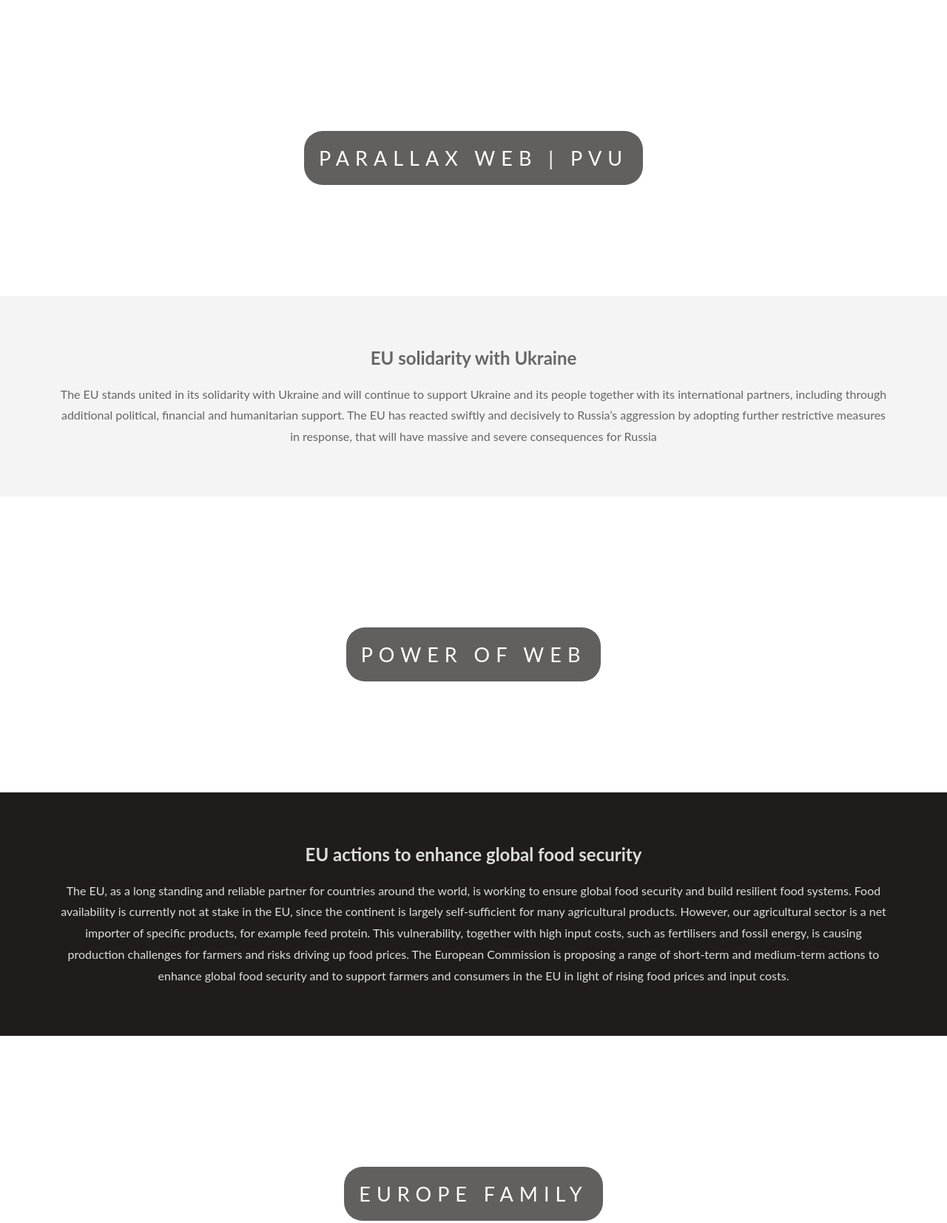
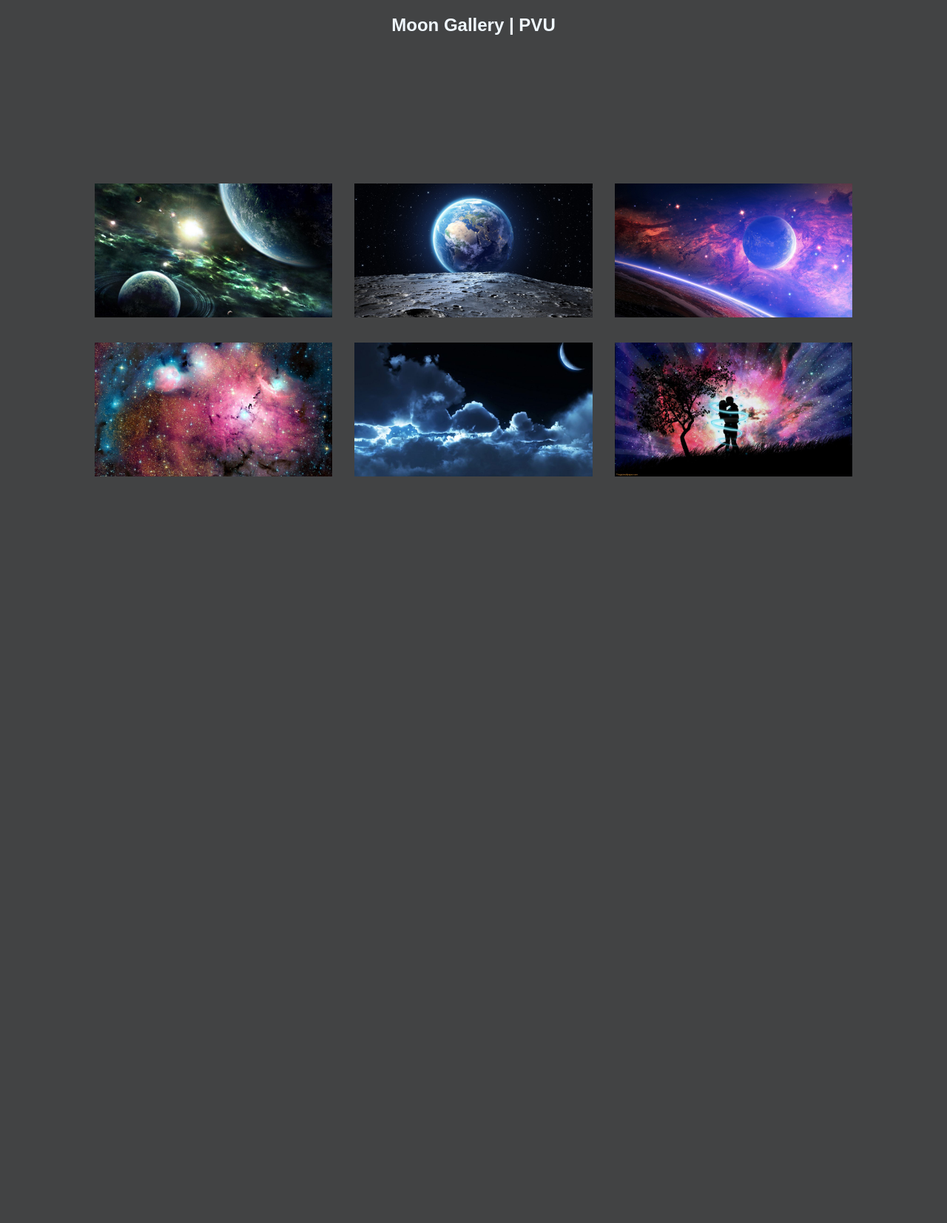
Before and after one commit to vitpoverenov/moon_gallery_pv, a plain HTML site: page index.html in a window 1280 px wide. Shown: the top 1653 px of the page at 74% size. After the commit the page ends 848 px from the top, so only its background shows below. Drawn offline with Linux system fonts and the light colour scheme; files whose address does not match are found by name.

Commit message:
Add files via upload

```diff
--- a/index.html
+++ b/index.html
@@ -5,71 +5,34 @@
   <meta http-equiv="X-UA-Compatible" content="IE=edge">
   <meta name="viewport" content="width=device-width, initial-scale=1.0">
   <link rel="stylesheet" href="style.css">
-  <link rel="shortcut icon" href="favicon.ico" type="image/x-icon">
-  <title>Parallax Web | PVU</title>
+  <link rel="stylesheet" href="lightbox.css">
+  <title>Moon gallery | Web</title>
 </head>
 <body>
- <div class="img1">
-   <div class="ptext">
-     <span class="border">
-      Parallax Web | PVU
-     </span>
-   </div>
- </div>
-  <section class="section section-light">
-    <h2>EU solidarity with Ukraine</h2>
-    <p>
-      The EU stands united in its solidarity with Ukraine and will continue to support Ukraine and its people together with its international partners, including through additional political, financial and humanitarian support.
-      The EU has reacted swiftly and decisively to Russia’s aggression by adopting further restrictive measures in response, that will have massive and severe consequences for Russia
-    </p>
-  </section>
-  <div class="img2">
-    <div class="ptext">
-      <span class="border">
-        Power of Web
-      </span>
+  <h1 class="main-title">Moon Gallery | PVU</h1>
+  <div class="container">
+    <div class="gallery">
+      <a href="1.jpg" data-lightbox="moons" data-title="Caption1">
+        <img src="1.jpg" alt="img-1">
+      </a>
+      <a href="2.jpg" data-lightbox="moons" data-title="Caption2">
+        <img src="2.jpg" alt="img-2">
+      </a>
+      <a href="3.jpg" data-lightbox="moons" data-title="Caption3">
+        <img src="3.jpg" alt="img-3">
+      </a>
+      <a href="4.jpg" data-lightbox="moons" data-title="Caption4">
+        <img src="4.jpg" alt="img-4">
+      </a>
+      <a href="5.jpg" data-lightbox="moons" data-title="Caption5">
+        <img src="5.jpg" alt="img-5">
+      </a>
+      <a href="6.jpg" data-lightbox="moons" data-title="Caption6">
+        <img src="6.jpg" alt="img-6">
+      </a>
     </div>
   </div>
-  <section class="section section-dark">
-    <h2>EU actions to enhance global food security</h2>
-    <p>
-      The EU, as a long standing and reliable partner for countries around the world, is working to ensure global food security and build resilient food systems.
-      Food availability is currently not at stake in the EU, since the continent is largely self-sufficient for many agricultural products. However, our agricultural sector is a net importer of specific products, for example feed protein. This vulnerability, together with high input costs, such as fertilisers and fossil energy, is causing production challenges for farmers and risks driving up food prices.
-      The European Commission is proposing a range of short-term and medium-term actions to enhance global food security and to support farmers and consumers in the EU in light of rising food prices and input costs.
-    </p>
-  </section>
-  <div class="img3">
-    <div class="ptext">
-      <span class="border">
-       Europe family
-      </span>
-    </div>
-  </div>
-  <section class="section section-dark">
-    <h2>The Global Gateway</h2>
-    <p>
-      The Global Gateway will deliver sustainable and high-quality projects, taking into account the needs of partner countries and ensuring lasting benefits for local communities. This will allow EU’s partners to develop their societies and economies, but also create opportunities for the EU Member States’ private sector to invest and remain competitive, whilst ensuring the highest environmental and labour standards, as well as sound financial management.
-      The Global Gateway is the EU’s contribution to narrowing the global investment gap worldwide. It is in line with the commitment of the G7 leaders from June 2021 to launch a values-driven, high-standard and transparent infrastructure partnership to meet global infrastructure development needs. The Global Gateway is also fully aligned with the UN’s Agenda 2030 and its Sustainable Development Goals, as well as the Paris Agreement.
-    </p>
-  </section>
-  <div class="img4">
-    <div class="ptext">
-      <span class="border">
-        Next Step
-      </span>
-    </div>
-  </div>
-  <section class="section section-dark">
-    <h2>Europe aims</h2>
-    <p>
-      In the coming weeks, a formal steering committee will be established to guide the continued development of the fellowship curriculum. Technical working groups will be established to further institutionalize a participatory approach, develop strategies to engage academic institutions across the region, and consider the long-term sustainability of this workforce programme.
-    </p>
-  </section>
-  <footer class="footer">
-    <p class="footer__text">
-        Created by Vitalii Povierienov 2022 | Web Development
-      <a class="footer__text--link" href="https://de.linkedin.com/in/vitalii-povierienov-90647b212/uk"> Vitalii Povierienov linkedin </a>
-    </p>
-  </footer>
+  <script src="/lightbox-plus-jquery.js"></script>
+
 </body>
 </html>
--- a/style.css
+++ b/style.css
@@ -1,123 +1,35 @@
-body, html {
- height: 100%;
- margin: 0;
- font-size: 16px;
- font-family: "Lato", sans-serif;
- font-weight: 400;
- line-height: 1.8em;
- color: #666;
+* {
+  margin: 0;
+  padding: 0;
+  box-sizing: border-box;
+  font-family:sans-serif;
+}
+body{
+  background-color: rgb(66, 67, 68);
 }
 
-/*Parallax Effect*/
-.img1, .img2, .img3, .img4 {
-  position: relative;
-  opacity: 0.70;
-  background-position: center;
-  background-size: cover;
-  background-repeat: no-repeat;
-  background-attachment: fixed;
+.main-title {
+  color: aliceblue;
+  margin-top: 20px;
+  text-align: center;
+  font-size: 1.5em;
 }
 
-.img1 {
-  background-image: url('image1.jpg');
-  min-height: 400px;
+.container {
+  width: 100%;
+  min-height: 100vh;
+  display: flex;
+  align-items: center;
+  justify-content: center;
+  padding: 30px 8%;
 }
 
-.img2 {
-  background-image: url('image2.jpg');
-  min-height: 400px;
+.gallery {
+  display: grid;
+  grid-template-columns: repeat(auto-fit, minmax(250px, 1fr));
+  grid-gap: 30px;
 }
 
-.img3 {
-  background-image: url('image3.jpg');
-  min-height: 400px;
+.gallery img {
+  width: 100%;
 }
-
-.img4 {
-  background-image: url('image4.jpg');
-  min-height: 400px;
-}
-
-section {
-  text-align: center;
-  padding: 50px 80px;
-}
-
-.section-light {
-  background-color: #f4f4f4;
-  color: #666;
-}
-
-.section-dark {
-  background-color: #201c1c;
-  color: #ddd;
-}
-
-.ptext {
-  position: absolute;
-  top: 50%;
-  width: 100%;
-  text-align: center;
-  color: black;
-  font-size: 27px;
-  letter-spacing: 8px;
-  text-transform: uppercase;
-}
-
-.ptext .border {
-  background-color: #201c1c;
-  color: #fff;
-  padding: 20px;
-  border: white;
-  border-radius: 25px;
-}
-
-.ptext .border:hover {
-  background-color: #291c1c;
-  color: #5f5959;
-
-}
-
-.footer {
- background-color: #5f5959;
- color: white;
- height: 70px;
- padding: 10px;
- display: flex;
- justify-content: center;
-}
-
-.footer__text {
-  display: flex;
-  flex-direction: column;
-  color: rgb(253, 246, 246);
-  margin: 0 auto;
-
-}
-
-.footer__text--link {
-  font-size: 16px;
-  padding: 5px;
-  margin: 0 auto;
-  color: rgb(253, 246, 246);
-  text-decoration: none;
-  border: 2px solid #5f5959;
-  border-radius: 10px;
-}
-
-.footer__text--link:hover {
-  background: black;
-  opacity: 0.8;
-  border: 2px solid  black;;
-  border-radius: 10px;
-
-}
-
-
-@media screen and (max-width:600px) {
-  .ptext .border {
-    font-size: 12px;
-
-  }
-
-}
```
